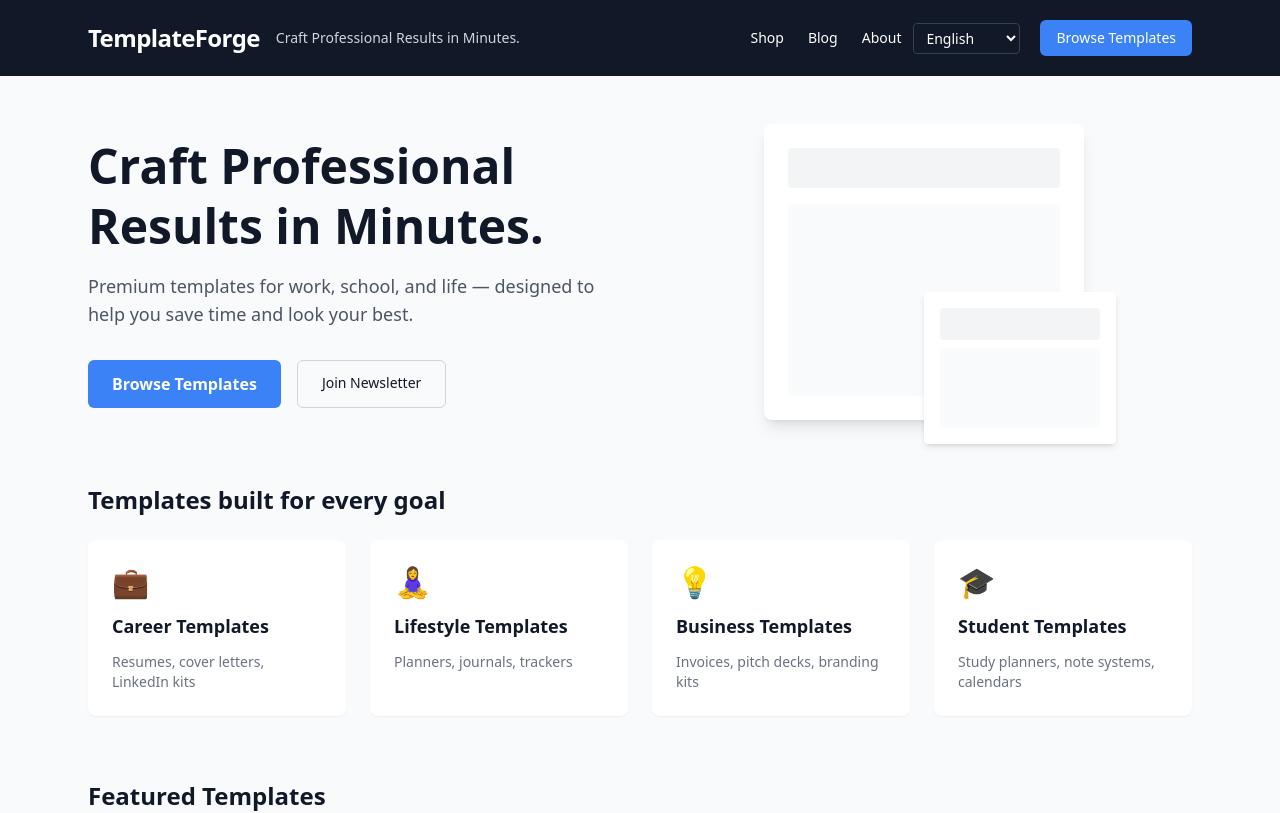
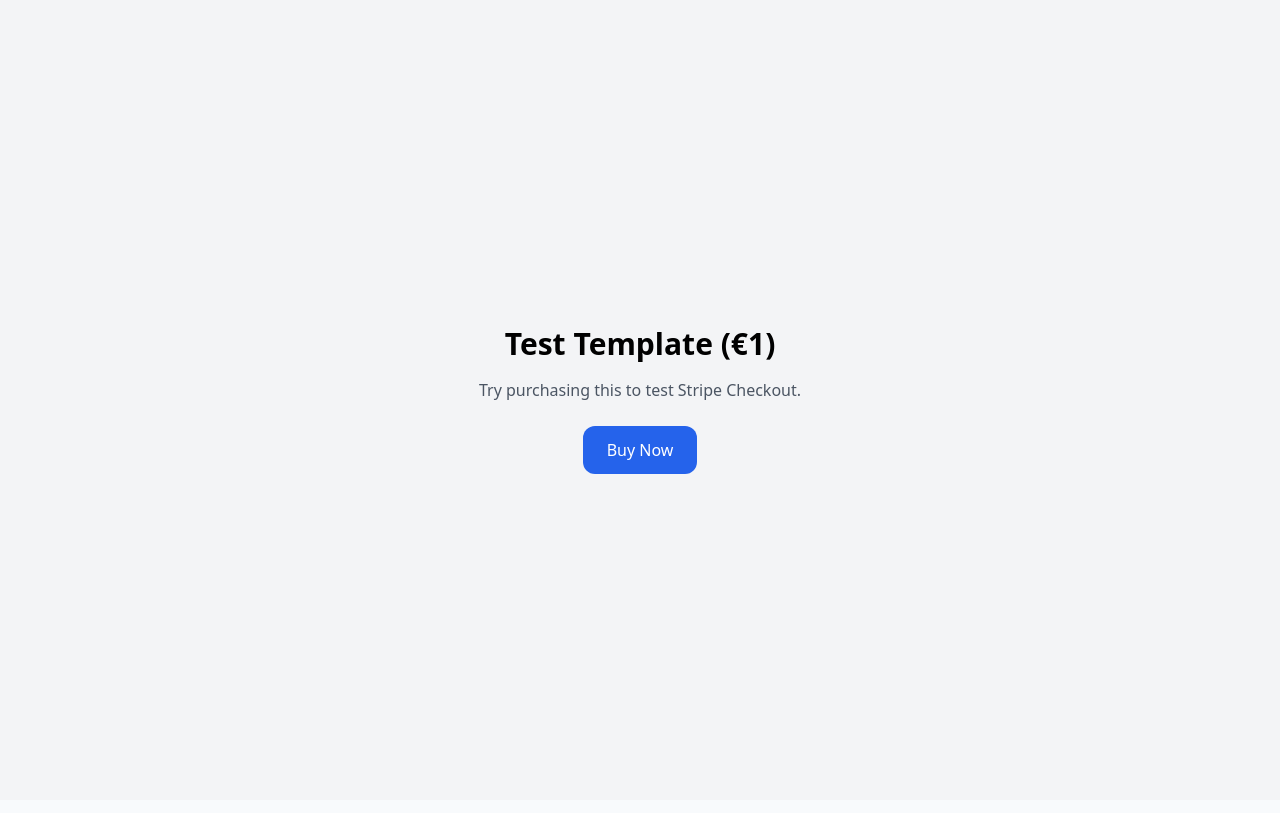
Before and after one commit to igorkrastev980/templateforge-store, a Next.js app: page / in a window 1280 px wide. Shown: the top 813 px of the page. Built offline with nearby package versions, Linux system fonts and the light colour scheme.

Commit message:
Update index.jsx

```diff
--- a/pages/index.jsx
+++ b/pages/index.jsx
@@ -1,14 +1,39 @@
-import Head from 'next/head'
-import Homepage from '../components/Homepage'
+import { useState } from "react";
 
 export default function Home() {
+  const [loading, setLoading] = useState(false);
+
+  const handleCheckout = async () => {
+    setLoading(true);
+    const response = await fetch("/api/create-checkout-session", {
+      method: "POST",
+      headers: {
+        "Content-Type": "application/json",
+      },
+    });
+    const data = await response.json();
+    if (data.url) {
+      window.location.href = data.url;
+    } else {
+      alert("Checkout session could not be created");
+      console.error(data);
+    }
+    setLoading(false);
+  };
+
   return (
-    <>
-      <Head>
-        <title>TemplateForge — Craft Professional Results in Minutes</title>
-        <meta name="description" content="Premium templates for work, school and life." />
-      </Head>
-      <Homepage />
-    </>
-  )
+    <div className="min-h-screen flex flex-col items-center justify-center bg-gray-100">
+      <h1 className="text-3xl font-bold mb-4">Test Template (€1)</h1>
+      <p className="text-gray-600 mb-6">
+        Try purchasing this to test Stripe Checkout.
+      </p>
+      <button
+        onClick={handleCheckout}
+        disabled={loading}
+        className="px-6 py-3 bg-blue-600 text-white rounded-xl hover:bg-blue-700 transition"
+      >
+        {loading ? "Redirecting..." : "Buy Now"}
+      </button>
+    </div>
+  );
 }
```
